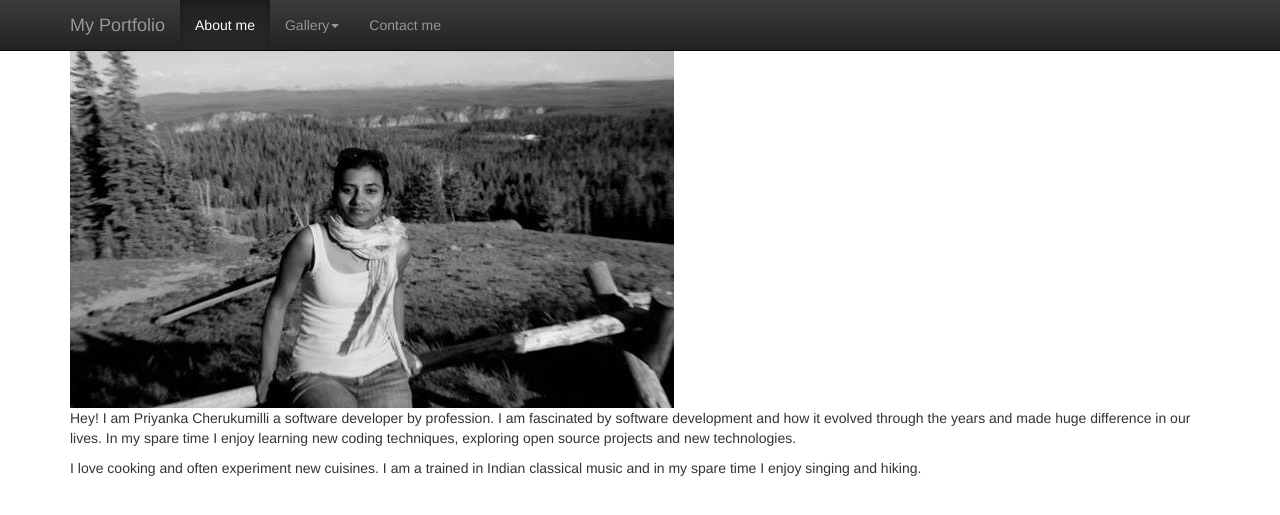
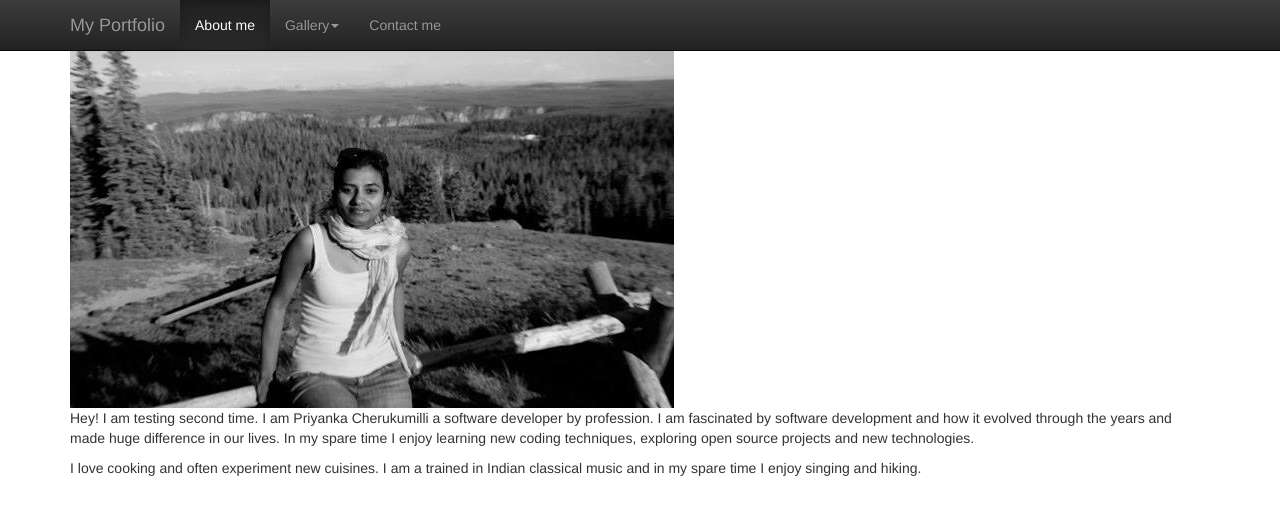
Before and after one commit to scheruku/myfolio, a CodeIgniter app: page /myfolio/index.php/aboutme in a window 1280 px wide. Shown: the top 515 px of the page. Run offline with CodeIgniter, Linux system fonts and the light colour scheme; some libraries are stand-ins or nearby versions.

Commit message:
my second test with 2 files

```diff
--- a/application/views/Aboutme.php
+++ b/application/views/Aboutme.php
@@ -17,7 +17,7 @@ background-position: 0 40px;
 	<img src=""/>
 	<img class="img-responsive" src="<?echo base_url().'/images/profile_1.jpg';?>" alt="...">
 
-		<p>Hey!  I am Priyanka Cherukumilli a software developer by profession. I am fascinated by software development
+		<p>Hey!  I am testing second time. I am Priyanka Cherukumilli a software developer by profession. I am fascinated by software development
 		and how it evolved through the years and made huge difference in our lives. In my spare time I enjoy learning new coding techniques, exploring open source projects and new technologies.
 		</p>
 		<p>I love cooking and often experiment new cuisines. I am a trained in Indian classical music and in my spare time I enjoy singing and hiking.
```
